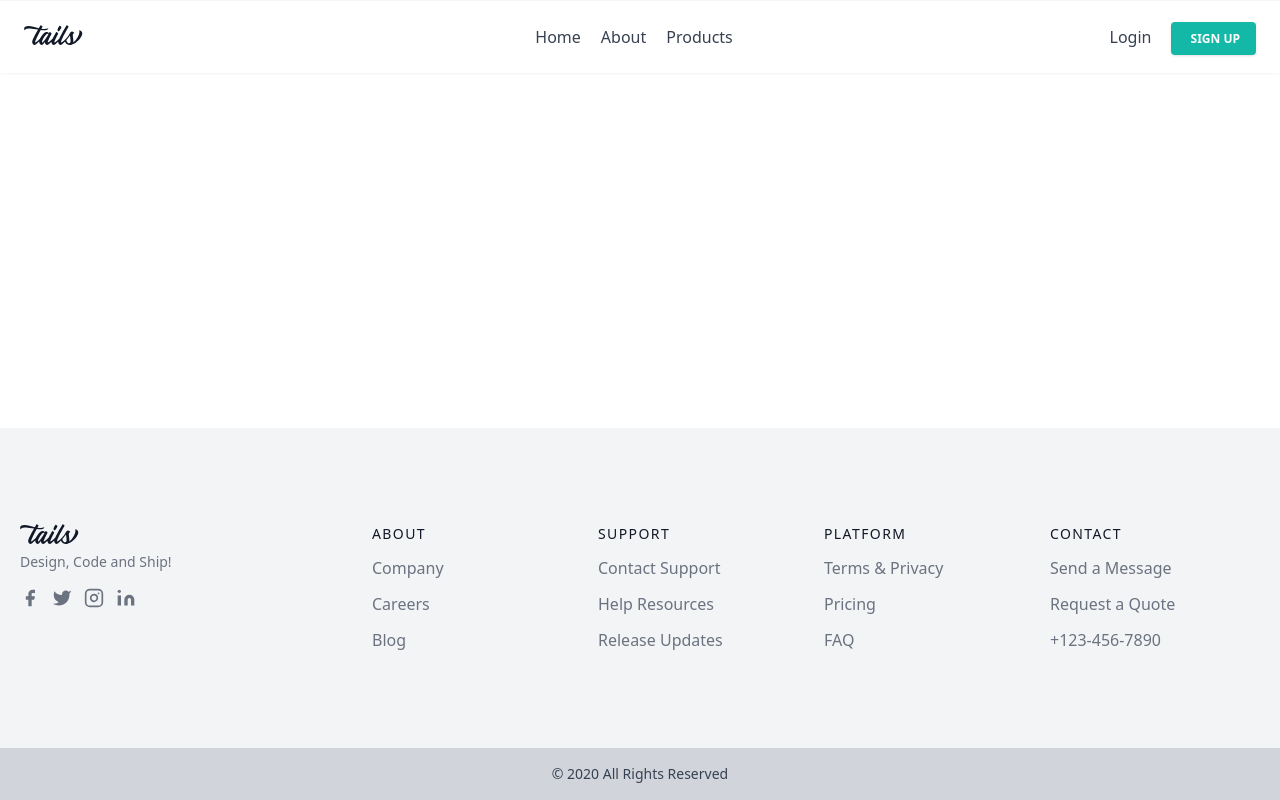
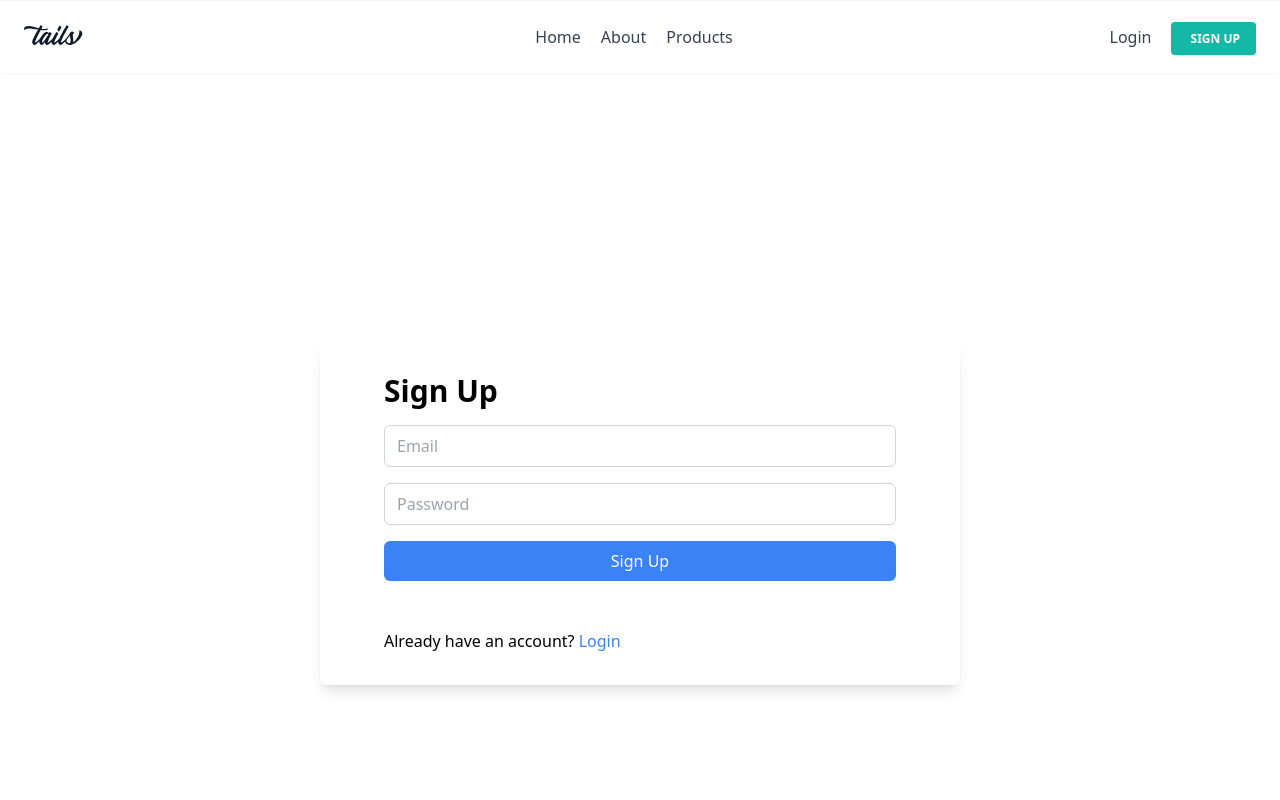
Before and after one commit to mtermzee/gastronomy-project, a Nuxt app: page /register in a window 1280 px wide. Shown: the top 800 px of the page. Built offline with nearby package versions, Linux system fonts and the light colour scheme; no server answers.

Commit message:
add auth with supabase (by email, password)

```diff
--- /dev/null
+++ b/pages/login.vue
@@ -0,0 +1,40 @@
+<template>
+    <div class="h-screen flex">
+        <div class="flex-1 flex items-center justify-center bg-white">
+            <form @submit.prevent="signIn" class="flex flex-col px-16 py-8 rounded-md shadow-lg max-w-screen-sm w-full">
+                <h1 class="text-3xl font-bold mb-4">Login</h1>
+                <input v-model="email" type="email" placeholder="Email"
+                    class="border border-gray-300 px-3 py-2 rounded-md mb-4" />
+                <input v-model="password" type="password" placeholder="Password"
+                    class="border border-gray-300 px-3 py-2 rounded-md mb-4" />
+                <button type="submit" class="bg-blue-500 text-white py-2 rounded-md">Login</button>
+                <p class="text-red-500 mt-4">{{ errorMsg }}</p>
+                <p class="mt-4">Don't have an account? <nuxt-link to="/register" class="text-blue-500">Sign Up</nuxt-link>
+                </p>
+            </form>
+        </div>
+    </div>
+</template>
+
+<script lang="ts" setup>
+const client = useSupabaseClient();
+const router = useRouter();
+
+const email = ref('');
+const password = ref('');
+const errorMsg = ref('');
+
+async function signIn() {
+    try {
+        const { error } = await client.auth.signInWithPassword({ email: email.value, password: password.value });
+        if (error) {
+            throw error;
+        }
+        router.push('/profile');
+    } catch (error) {
+        errorMsg.value = error.message;
+    }
+}
+</script>
+
+<style></style>
--- /dev/null
+++ b/pages/profile.vue
@@ -0,0 +1,41 @@
+<template>
+    <div class="h-screen container py-36 sm:pt-44 sm:pb-60">
+        <div class="flex flex-col items-center" v-if="user">
+            <h1 class="text-3xl font-bold mb-4">Profile</h1>
+            <p class="mb-4">Welcome, {{ user.email }}</p>
+            <p class="mb-4">Your user id is: {{ user.id }}</p>
+            <p class="mb-4">Your confirmed at: {{ user.confirmed_at }}</p>
+            <p class="mb-4">Your role is: {{ user.role }}</p>
+            <p class="mb-4">Your created at: {{ user.created_at }}</p>
+            <p class="mb-4">Your updated at: {{ user.updated_at }}</p>
+            <p class="mb-4">Your last sign in at: {{ user.last_sign_in_at }}</p>
+            <button @click="logout" class="bg-red-500 text-white py-2 rounded-md">Logout</button>
+        </div>
+    </div>
+</template>
+
+<script lang="ts" setup>
+/*definePageMeta({
+    middleware: ['auth']
+});*/
+
+const user = useSupabaseUser();
+const client = useSupabaseClient();
+const router = useRouter();
+
+// console.log(user.value);
+
+async function logout() {
+    try {
+        const { error } = await client.auth.signOut();
+        if (error) {
+            throw error;
+        }
+        router.push('/login');
+    } catch (error) {
+        console.error(error.message);
+    }
+}
+</script>
+
+<style></style>
--- /dev/null
+++ b/pages/register.vue
@@ -0,0 +1,40 @@
+<template>
+    <div class="h-screen flex">
+        <div class="flex-1 flex items-center justify-center bg-white">
+            <form @submit.prevent="signUp" class="flex flex-col px-16 py-8 rounded-md shadow-lg max-w-screen-sm w-full">
+                <h1 class="text-3xl font-bold mb-4">Sign Up</h1>
+                <input v-model="email" type="email" placeholder="Email"
+                    class="border border-gray-300 px-3 py-2 rounded-md mb-4" />
+                <input v-model="password" type="password" placeholder="Password"
+                    class="border border-gray-300 px-3 py-2 rounded-md mb-4" />
+                <button type="submit" class="bg-blue-500 text-white py-2 rounded-md">Sign Up</button>
+                <p class="text-red-500 mt-4">{{ errorMsg }}</p>
+                <p class="text-green-500 mt-4">{{ successMsg }}</p>
+                <p class="mt-4">Already have an account? <nuxt-link to="/login" class="text-blue-500">Login</nuxt-link></p>
+            </form>
+        </div>
+    </div>
+</template>
+
+<script lang="ts" setup>
+const client = useSupabaseClient();
+
+const email = ref('');
+const password = ref('');
+const errorMsg = ref('');
+const successMsg = ref('');
+
+async function signUp() {
+    try {
+        const { data, error } = await client.auth.signUp({ email: email.value, password: password.value });
+        if (error) {
+            throw error;
+        }
+        successMsg.value = 'Check your email for the confirmation link';
+    } catch (error) {
+        errorMsg.value = error.message;
+    }
+}
+</script>
+
+<style></style>
```
Also changed, not shown: middleware/auth.ts (added, +15 -0 lines), 1 other file (tests, documents, lock files or other folders).
